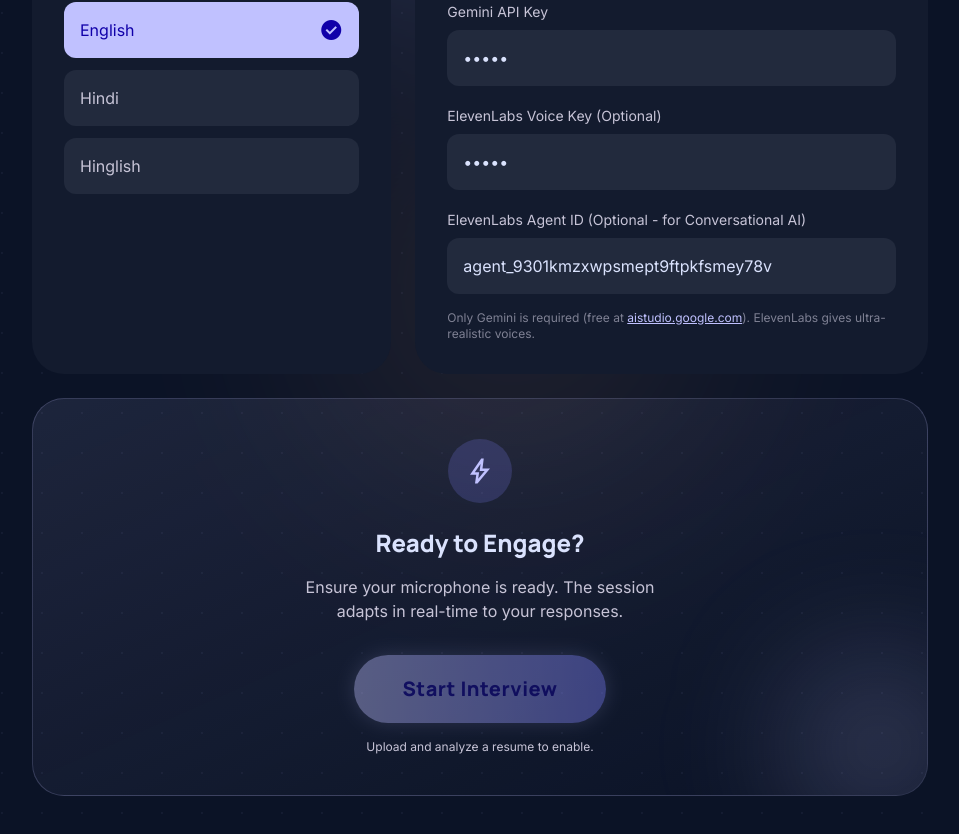
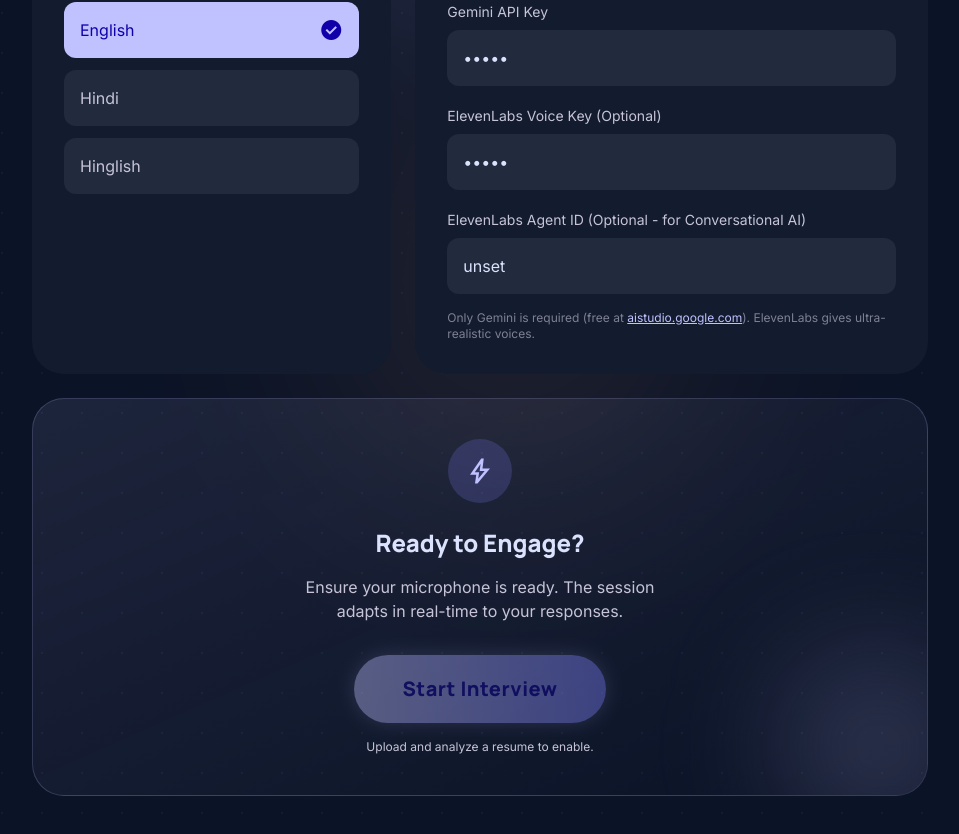
Before and after one commit to Krishkalia/Ai-Interviewer, a React (Vite) app: page / in a window 1280 px wide. Shown: the part 789-1623 px from the top of the page, without its empty margins (160-1119 px from the left). Built offline with nearby package versions, Linux system fonts and the light colour scheme; no server answers; what @elevenlabs/react would draw is missing.

Commit message:
Fix: stable WebRTC session & credential cleanup

```diff
--- a/src/context/AppContext.jsx
+++ b/src/context/AppContext.jsx
@@ -6,7 +6,7 @@ export function AppProvider({ children }) {
   const [screen, setScreen] = useState('prepare')          // 'prepare' | 'interview' | 'feedback'
   const [apiKey, setApiKey] = useState('')
   const [elevenLabsKey, setElevenLabsKey] = useState('')
-  const [agentId, setAgentId] = useState('agent_9301kmzxwpsmept9ftpkfsmey78v')
+  const [agentId, setAgentId] = useState(import.meta.env.VITE_ELEVENLABS_AGENT_ID || '')
   const [lang, setLang] = useState('English')
   const [role, setRole] = useState('Software Engineer')
   const [resumeData, setResumeData] = useState(null)       // parsed resume JSON
--- a/src/main.jsx
+++ b/src/main.jsx
@@ -4,7 +4,5 @@ import App from './App.jsx'
 import './index.css'
 
 ReactDOM.createRoot(document.getElementById('root')).render(
-  <React.StrictMode>
-    <App />
-  </React.StrictMode>
+  <App />
 )
--- a/src/pages/InterviewScreen.jsx
+++ b/src/pages/InterviewScreen.jsx
@@ -97,8 +97,8 @@ export default function InterviewScreen() {
 
   useEffect(() => {
     return () => {
-      // Only call stop if we aren't already finishing manually
-      if (!isFinishingRef.current) {
+      // Only call stop if we aren't already finishing manually and session was actually started
+      if (!isFinishingRef.current && hasStartedRef.current) {
         stopRef.current?.().catch(e => console.warn('Cleanup stop failed', e))
       }
     }
```
